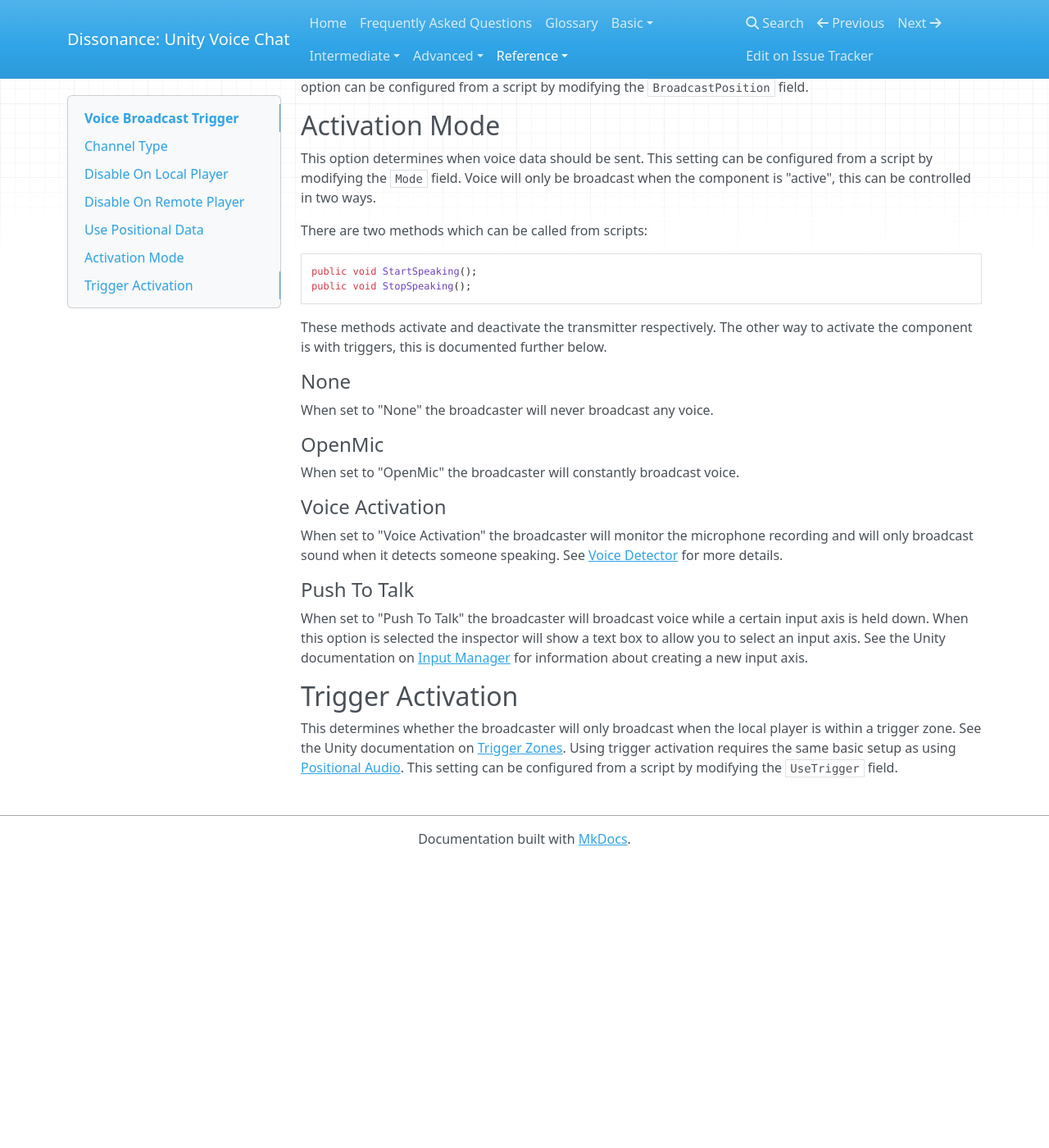
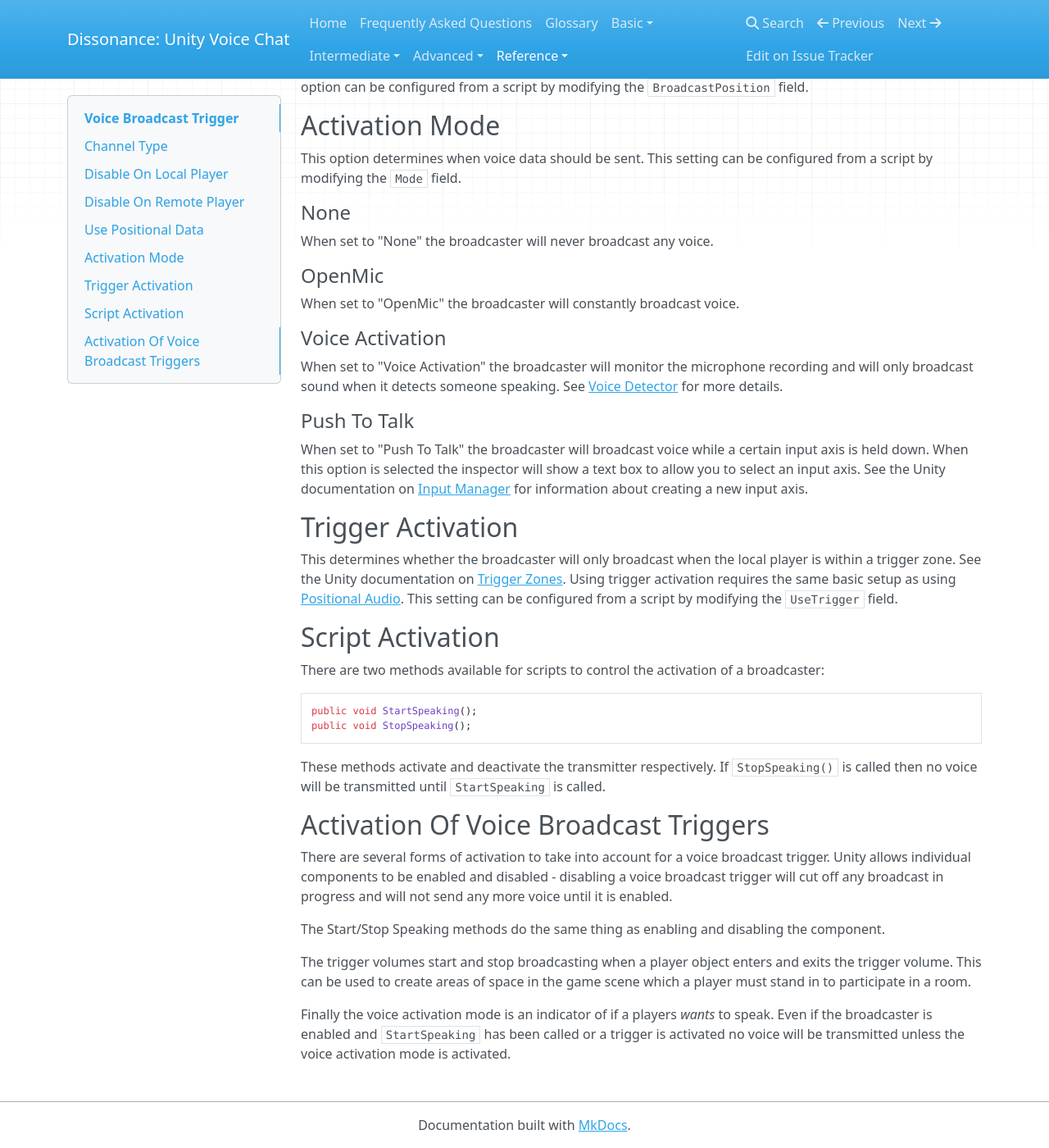
Before and after one commit to Placeholder-Software/Dissonance, an MkDocs documentation site: the page built from docs/Reference/Components/Voice Broadcast Trigger.md, in a window 1280 px wide and 1400 px high, scrolled down 1486 px. Shown: the whole window at 82% size. Built offline with MkDocs 1.6.1, drawn with Linux system fonts in a browser that asks for light colours; nearby versions of some CDN libraries; old or Windows-style settings are respelled for this version of MkDocs; before the commit the page ends 2537 px from its top, so only the background shows below that.

Commit message:
Reorganised voice broadcast trigger reference docs
Signed-off-by: Martin Evans <martindevans@gmail.com>

````diff
--- a/docs/Reference/Components/Voice Broadcast Trigger.md
+++ b/docs/Reference/Components/Voice Broadcast Trigger.md
@@ -34,16 +34,7 @@
 
 ## Activation Mode
 
-This option determines when voice data should be sent. This setting can be configured from a script by modifying the `Mode` field. Voice will only be broadcast when the component is "active", this can be controlled in two ways.
-
-There are two methods which can be called from scripts:
-
-```
-public void StartSpeaking();
-public void StopSpeaking();
-```
-
-These methods activate and deactivate the transmitter respectively. The other way to activate the component is with triggers, this is documented further below.
+This option determines when voice data should be sent. This setting can be configured from a script by modifying the `Mode` field.
 
 #### None
 
@@ -64,3 +55,24 @@
 ## Trigger Activation
 
 This determines whether the broadcaster will only broadcast when the local player is within a trigger zone. See the Unity documentation on [Trigger Zones](https://unity3d.com/learn/tutorials/topics/physics/colliders-triggers). Using trigger activation requires the same basic setup as using [Positional Audio](Tutorial - Positional Audio.md). This setting can be configured from a script by modifying the `UseTrigger` field.
+
+## Script Activation
+
+There are two methods available for scripts to control the activation of a broadcaster:
+
+```
+public void StartSpeaking();
+public void StopSpeaking();
+```
+
+These methods activate and deactivate the transmitter respectively. If `StopSpeaking()` is called then no voice will be transmitted until `StartSpeaking` is called.
+
+## Activation Of Voice Broadcast Triggers
+
+There are several forms of activation to take into account for a voice broadcast trigger. Unity allows individual components to be enabled and disabled - disabling a voice broadcast trigger will cut off any broadcast in progress and will not send any more voice until it is enabled.
+
+The Start/Stop Speaking methods do the same thing as enabling and disabling the component.
+
+The trigger volumes start and stop broadcasting when a player object enters and exits the trigger volume. This can be used to create areas of space in the game scene which a player must stand in to participate in a room.
+
+Finally the voice activation mode is an indicator of if a players *wants* to speak. Even if the broadcaster is enabled and `StartSpeaking` has been called or a trigger is activated no voice will be transmitted unless the voice activation mode is activated.
````
Also changed, not shown: docs/Tutorial - Getting Started.md (+1 -1 lines).
